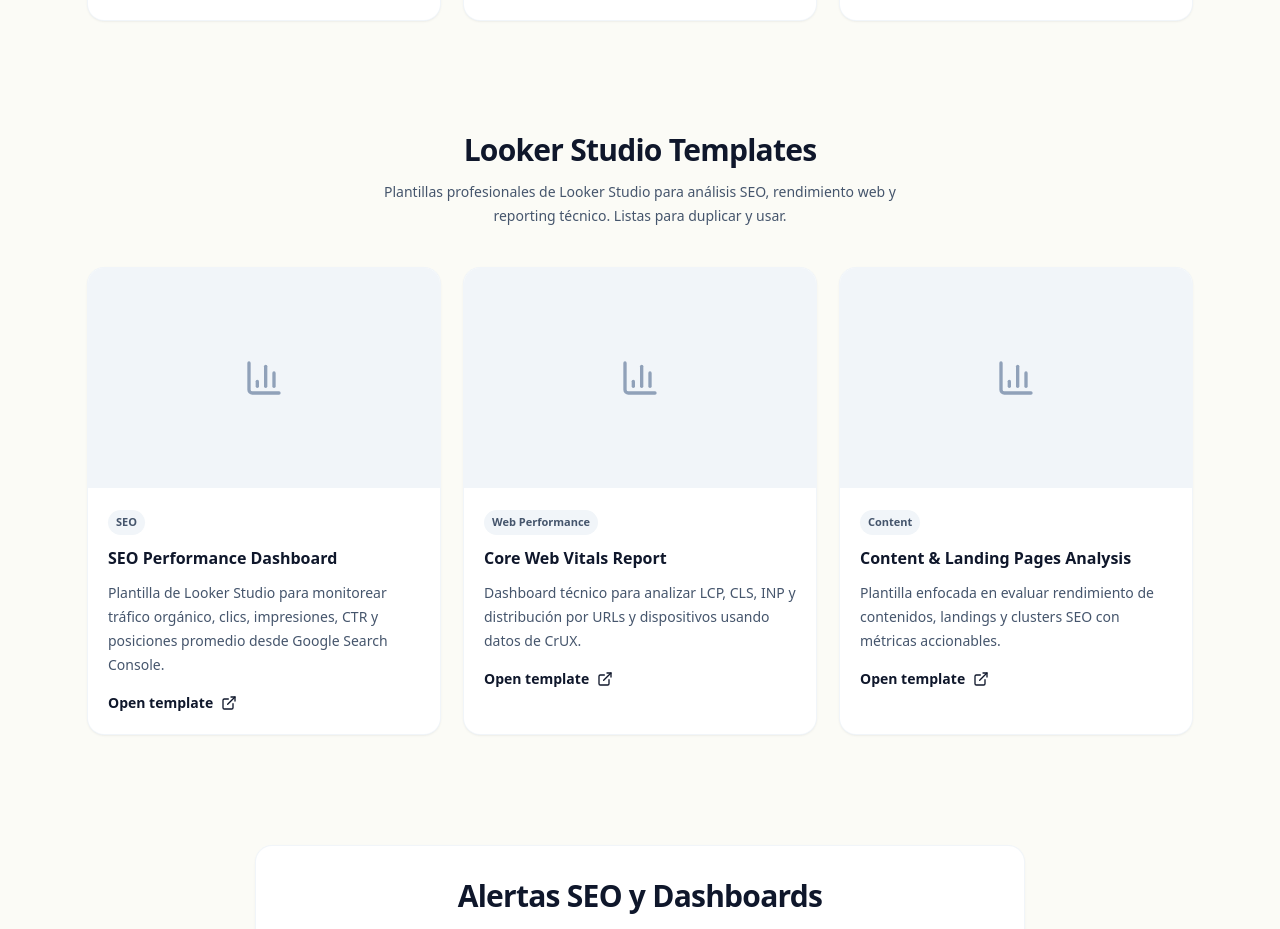
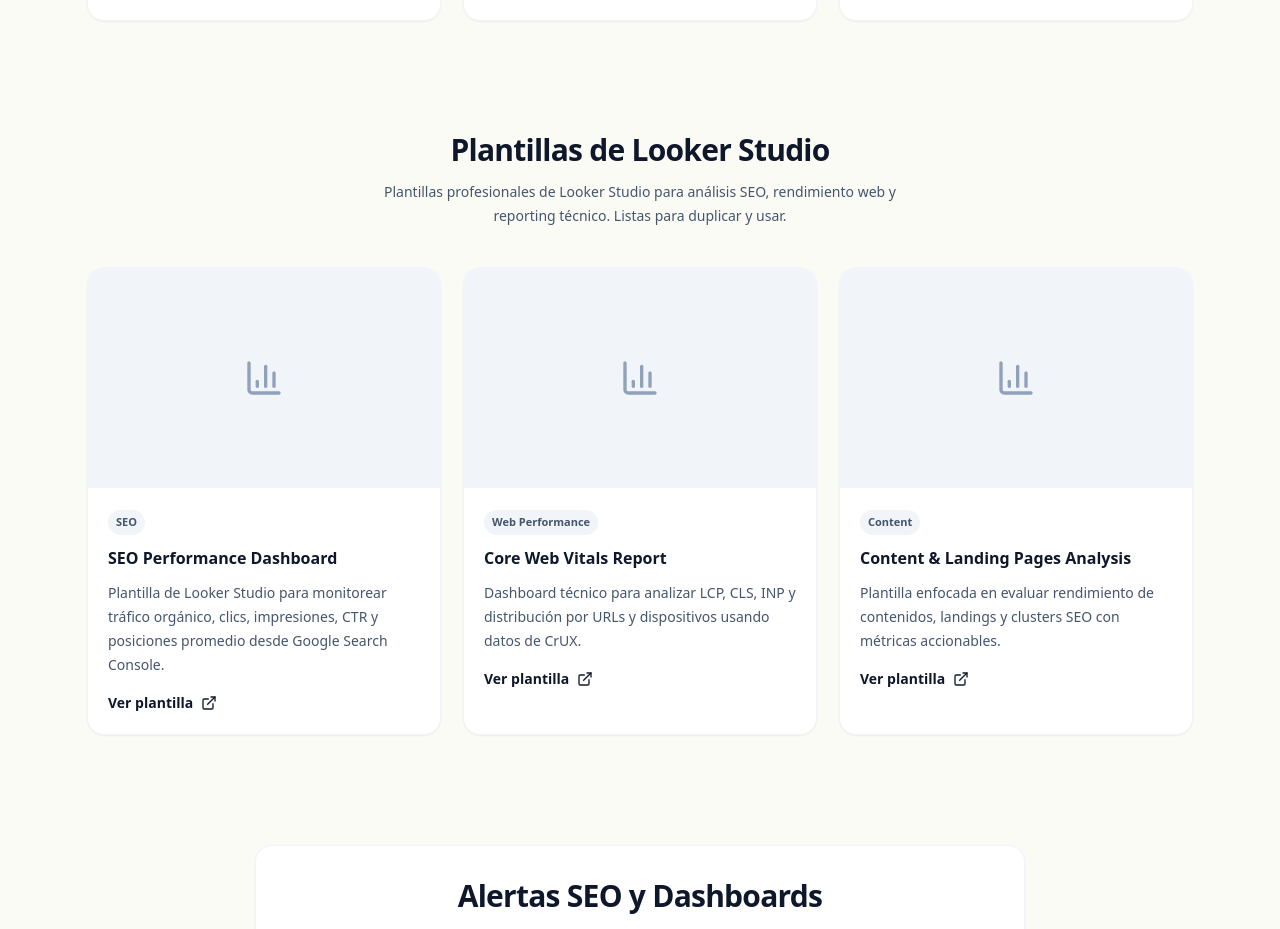
Before and after one commit to rusmadrigal/rusmadrigal, a Next.js app: page / in a window 1280 px wide. Shown: the part 4200-5129 px from the top of the page. Built offline with nearby package versions, Linux system fonts and the light colour scheme.

Commit message:
Looker Studio

```diff
--- a/src/app/components/home/body/LookerStudioTemplatesSection.tsx
+++ b/src/app/components/home/body/LookerStudioTemplatesSection.tsx
@@ -37,7 +37,7 @@
     <section className="mx-auto max-w-6xl px-6 py-14">
       <header className="text-center">
         <h2 className="text-3xl font-extrabold tracking-tight text-slate-900">
-          Looker Studio Templates
+          Plantillas de Looker Studio
         </h2>
         <p className="mx-auto mt-3 max-w-xl text-sm leading-6 text-slate-600">
           Plantillas profesionales de Looker Studio para análisis SEO, rendimiento
@@ -75,7 +75,7 @@
                 href={t.href}
                 className="mt-4 inline-flex items-center gap-2 text-sm font-semibold text-slate-900 transition hover:underline"
               >
-                Open template
+                Ver plantilla
                 <ExternalLink className="h-4 w-4" />
               </Link>
             </div>
```
